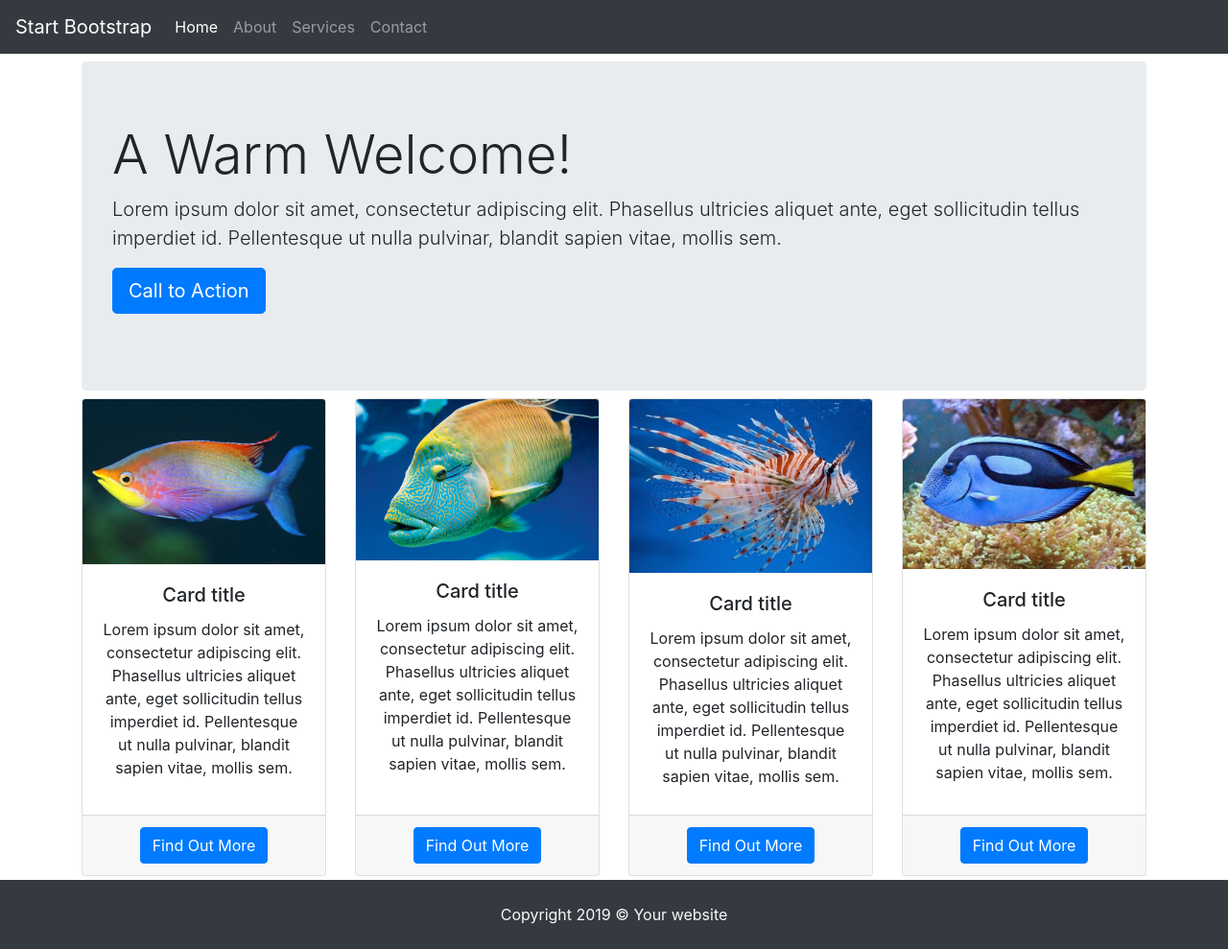
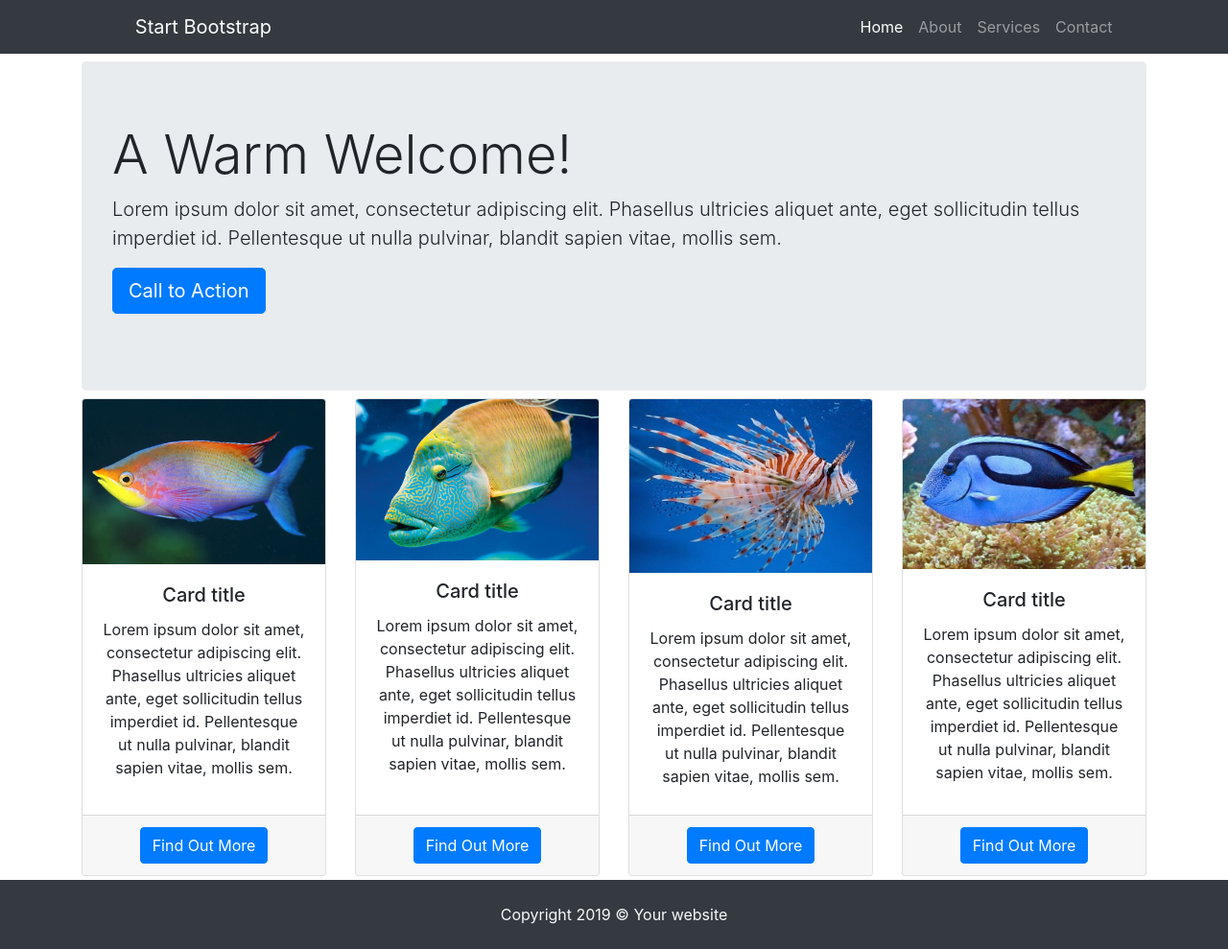
Before and after one commit to MZ-87/warm-welcome, a plain HTML site: page index.html in a window 1280 px wide. Shown: the whole page at 96% size. Drawn offline with nearby package versions, Linux system fonts and the light colour scheme.

Commit message:
margins in navbar

```diff
--- a/index.html
+++ b/index.html
@@ -14,14 +14,14 @@
     <!--navigation-->
     <header class="header">
         <nav class="navbar navbar-expand-lg navbar-dark bg-dark mb-2">
-            <a class="navbar-brand" href="#">Start Bootstrap</a>
+            <a class="navbar-brand" href="#" style="margin-left: 10%;">Start Bootstrap</a>
             <button class="navbar-toggler" type="button" data-toggle="collapse" data-target="#navbarSupportedContent"
                 aria-controls="navbarSupportedContent" aria-expanded="false" aria-label="Toggle navigation">
                 <span class="navbar-toggler-icon"></span>
             </button>
 
             <div class="collapse navbar-collapse justify-content-end" id="navbarSupportedContent">
-                <ul class="navbar-nav mr-auto">
+                <ul class="navbar-nav ml-auto" style="margin-right: 10%;">
                     <li class="nav-item active">
                         <a class="nav-link" href="#">Home <span class="sr-only">(current)</span></a>
                     </li>
```
